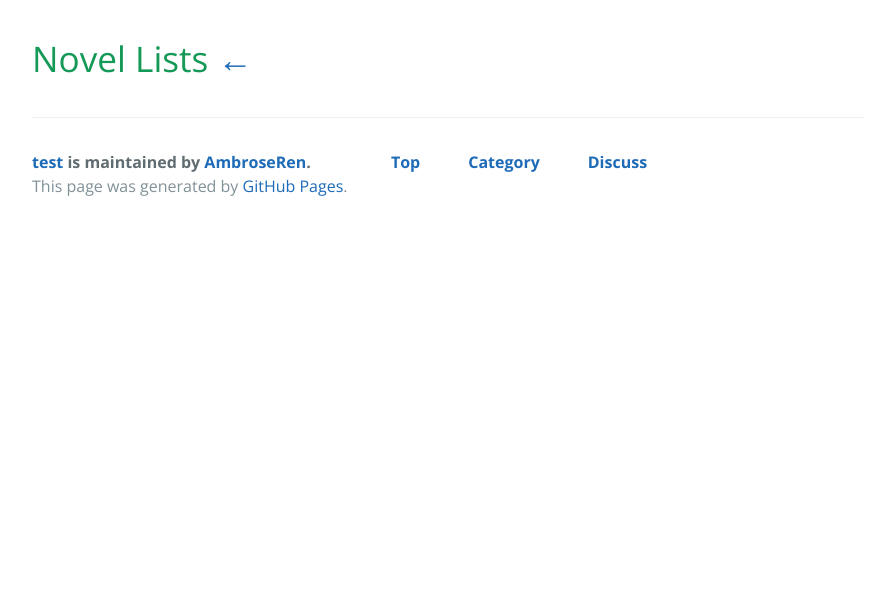
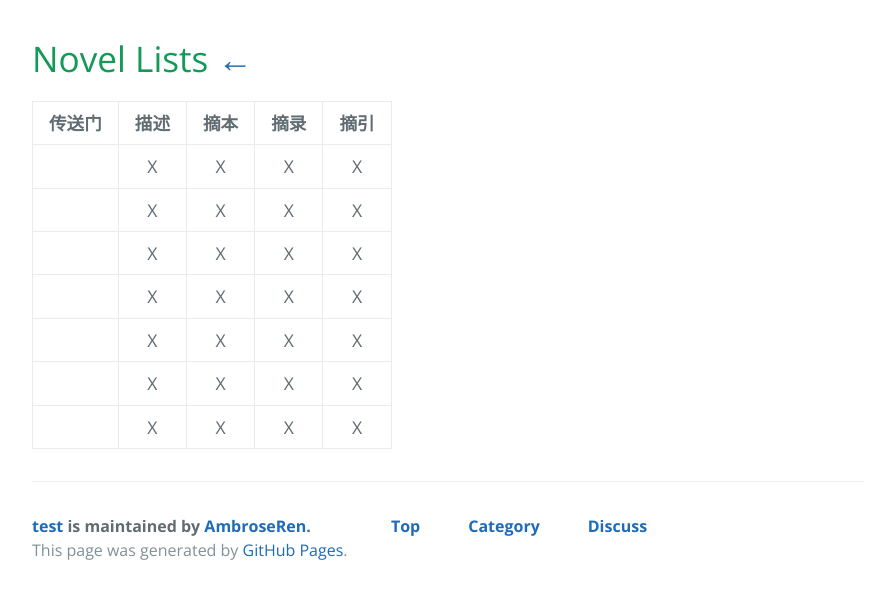
Before and after one commit to AmbroseRen/test, a Jekyll site: the page built from Library/Novel.md, in a window 1280 px wide. Shown: the top 599 px of the page, without its empty margins (192-1087 px from the left). Built offline with Jekyll 4.4.1, drawn with Linux system fonts in a browser that asks for light colours; our own code applies the rules of GitHub Pages for plain Markdown files; the repository's description, which GitHub fills in, is left out.

Commit message:
Update Novel.md

```diff
--- a/Library/Novel.md
+++ b/Library/Novel.md
@@ -1 +1,11 @@
 # Novel Lists  [←](index.md)
+
+| 传送门 | 描述 | 摘本 | 摘录 | 摘引 |
+|:---:|:---:|:---:|:---:|:---:|
+| []() | X | X | X | X |
+| []() | X | X | X | X |
+| []() | X | X | X | X |
+| []() | X | X | X | X |
+| []() | X | X | X | X |
+| []() | X | X | X | X |
+| []() | X | X | X | X |
```
